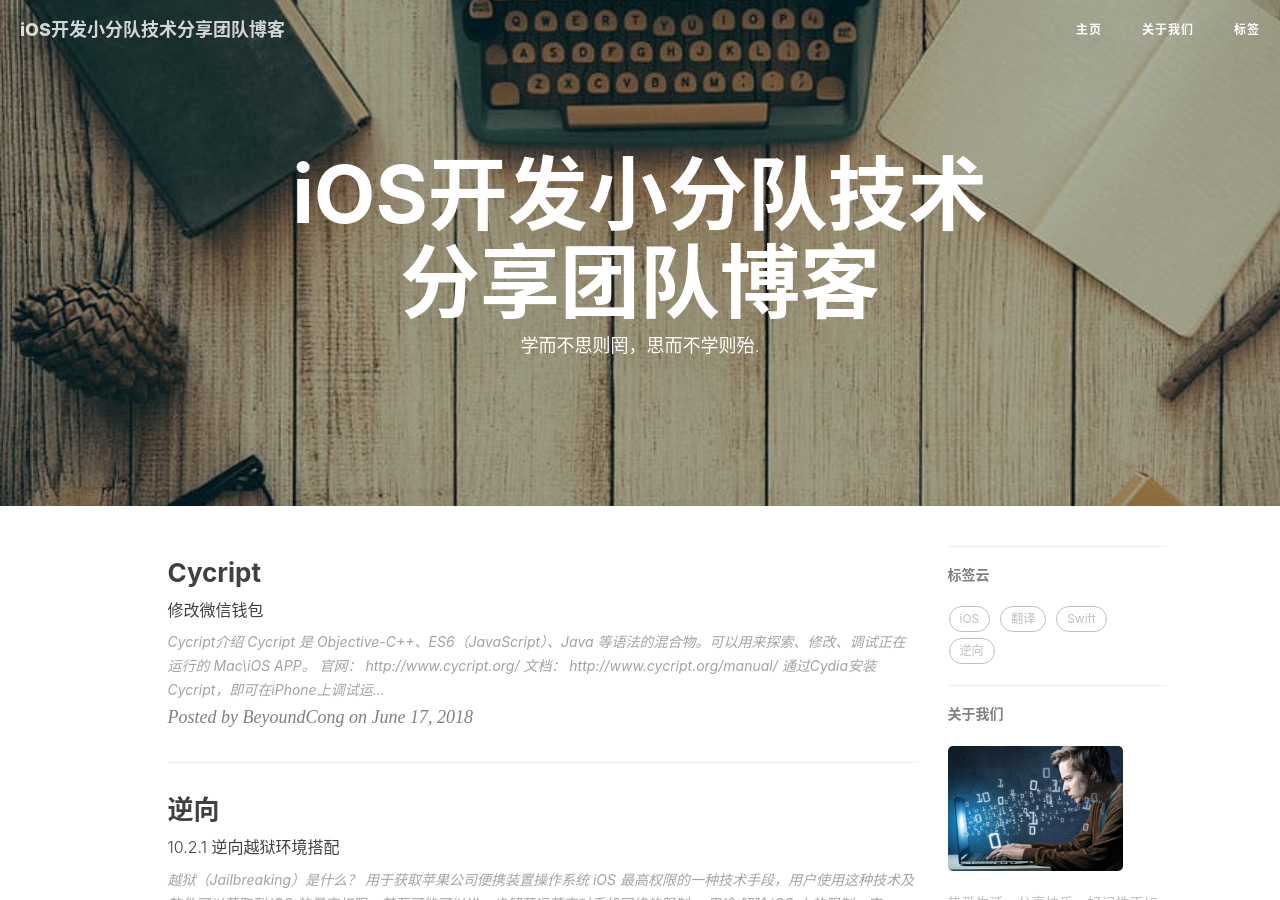
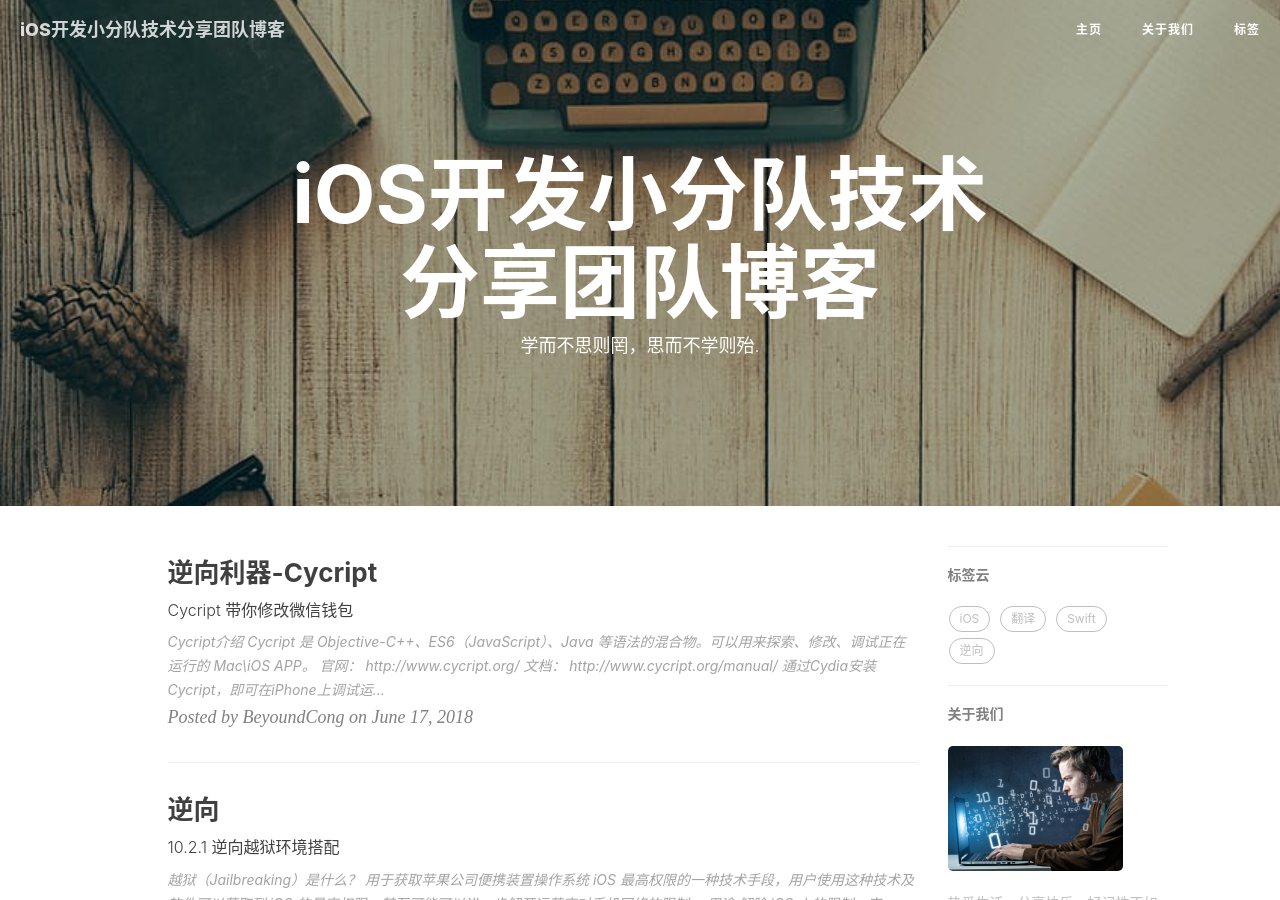
Before and after one commit to iOSDevelopTeam/iOSDevelopTeam.github.io, a Jekyll site: the page built from index.html, in a window 1280 px wide and 900 px high. Built offline with Jekyll 4.4.1, drawn with Linux system fonts in a browser that asks for light colours; nearby versions of some CDN libraries; the list of posts is cut into pages by our own code; comment, search, counter and statistics services are not loaded.

Commit message:
显示了

```diff
--- a/_posts/2018-06-15-iOS-Cycript.md
+++ b/_posts/2018-06-15-iOS-Cycript.md
@@ -1,7 +1,7 @@
 ---
 layout:     post
-title:    Cycript
-subtitle:  修改微信钱包
+title:    逆向利器-Cycript
+subtitle:  Cycript 带你修改微信钱包
 date:       2018-06-17
 author:     BeyoundCong
 header-img: img/post-bg-rwd.jpg
```
